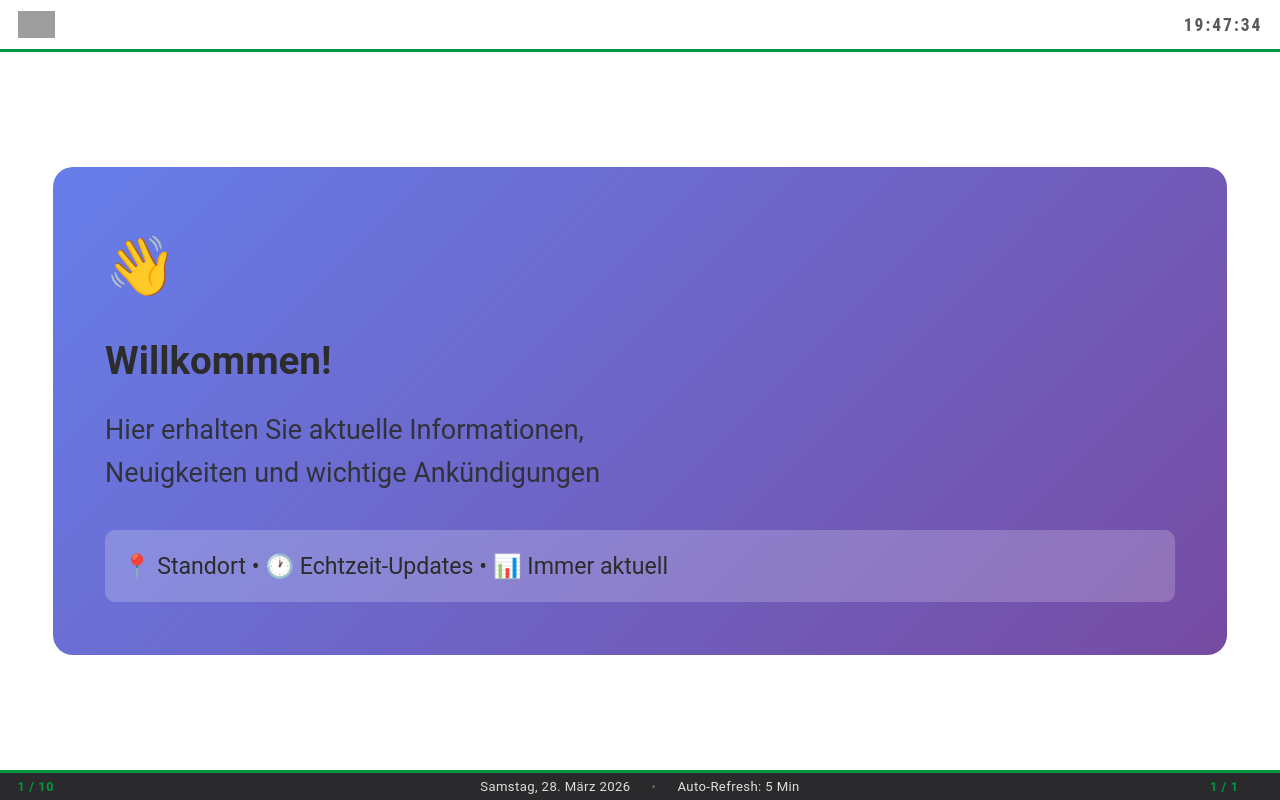
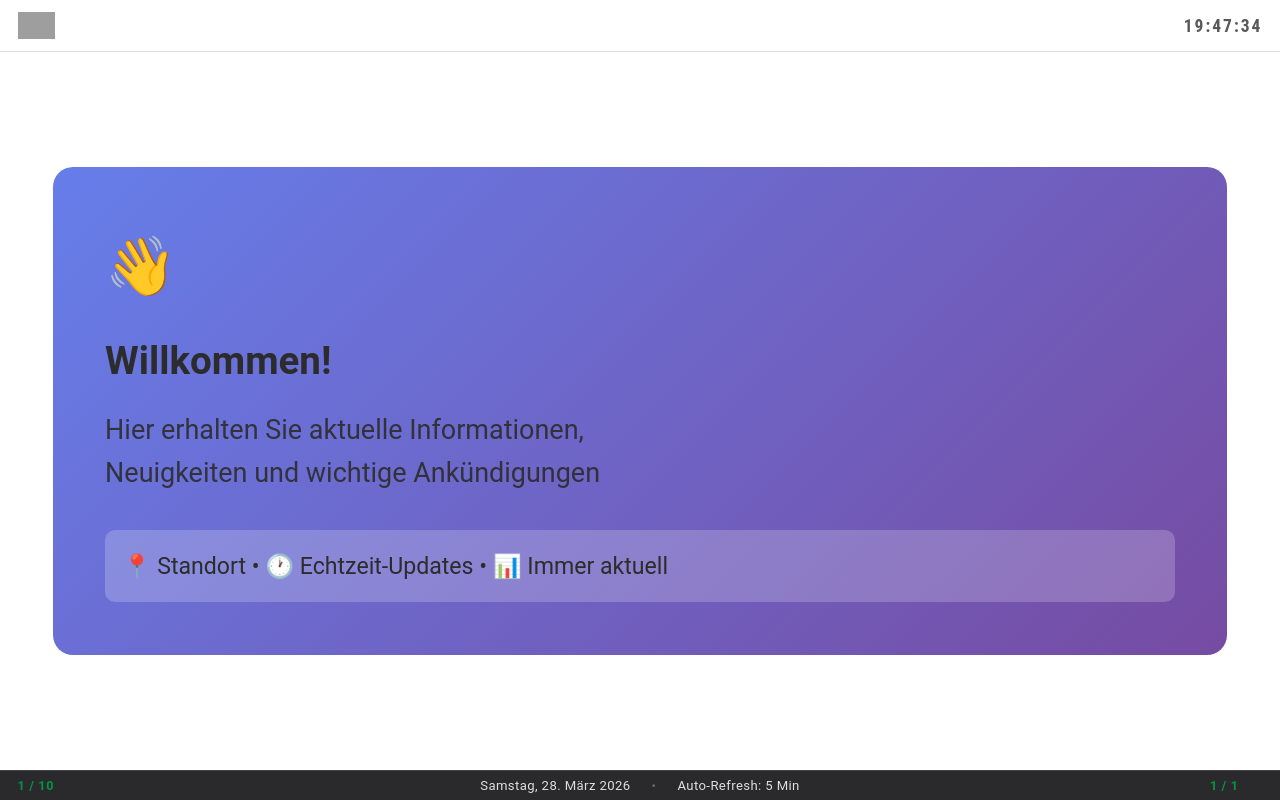
Before and after one commit to dawarr23-boop/Prasco, a website: page views/public/display.html in a window 1280 px wide. Drawn offline with Linux system fonts and the light colour scheme; no server answers; grey boxes are pictures that could not be loaded.

Commit message:
display: Akzentlinien von Grün auf dezentes Grau geändert

```diff
--- a/css/display.css
+++ b/css/display.css
@@ -358,7 +358,7 @@ body {
   display: flex;
   justify-content: space-between;
   align-items: center;
-  border-bottom: 3px solid var(--prasco-green);
+  border-bottom: 1px solid rgba(0,0,0,0.12);
   gap: 1.5rem;
   flex-shrink: 0;
   z-index: 10;
@@ -652,7 +652,7 @@ body {
   color: rgba(255,255,255,0.85);
   padding: 0 1.5rem;
   height: 30px;
-  border-top: 3px solid var(--prasco-green);
+  border-top: 1px solid rgba(255,255,255,0.12);
   display: flex;
   align-items: center;
   justify-content: space-between;
```
